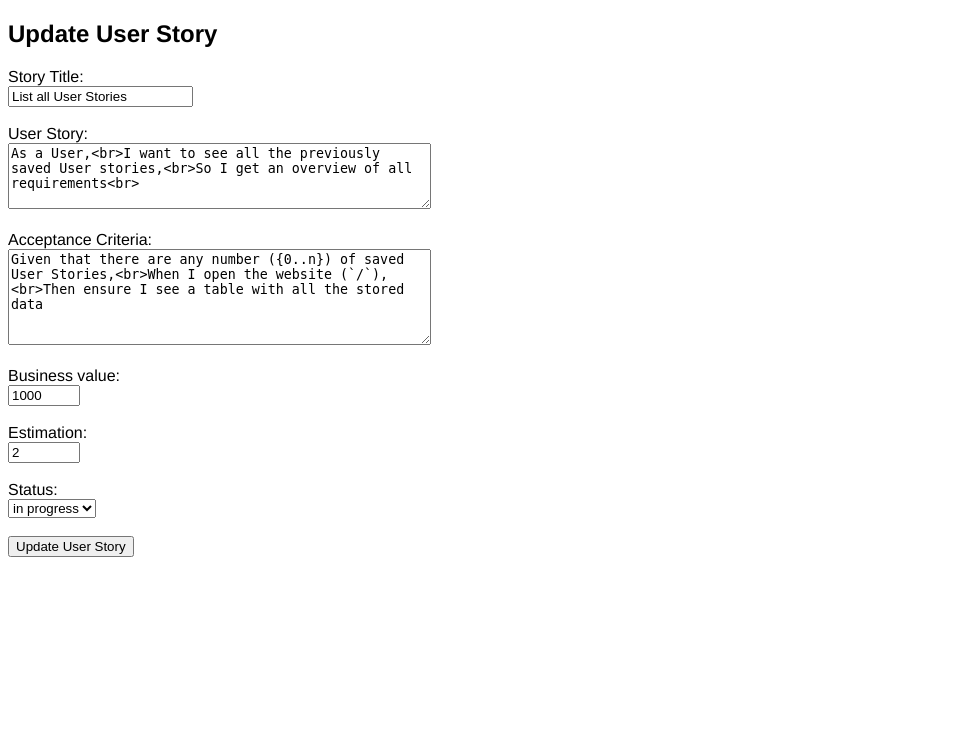
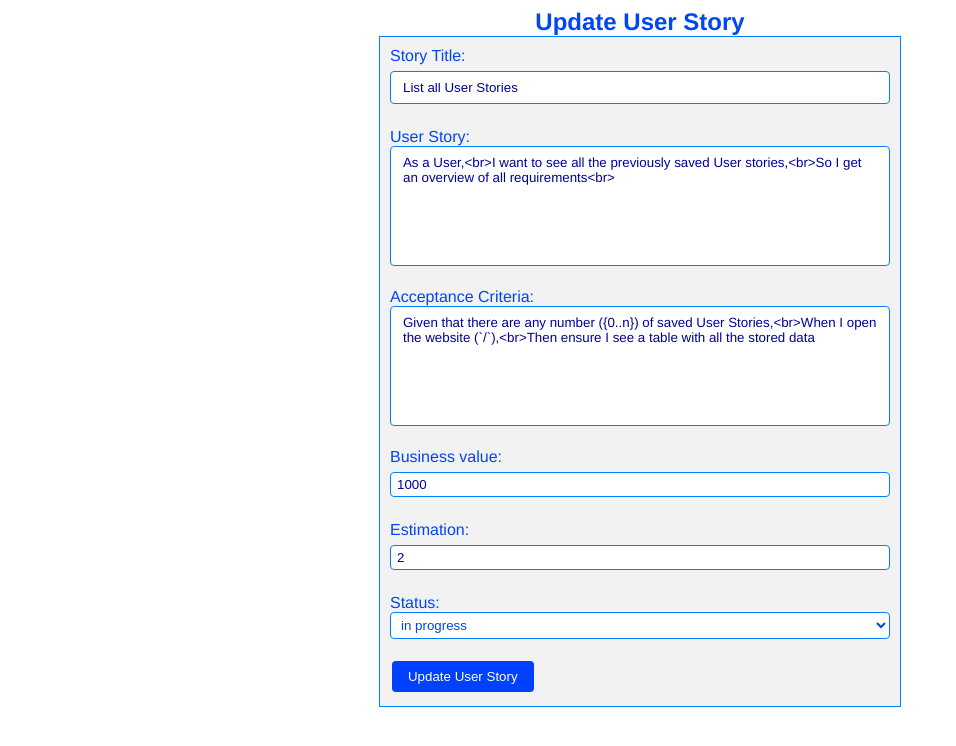
Before and after one commit to brzozasr/super_sprinter_3000, a Flask app: page /story/1 in a window 1280 px wide. Shown: the top 746 px of the page, without its empty margins (0-956 px from the left). Run offline with Flask 2, Linux system fonts and the light colour scheme.

Commit message:
Update story.html, style.css, index.html, pattern.html, story.html

```diff
--- a/static/style.css
+++ b/static/style.css
@@ -2,9 +2,120 @@ body {
     font-family: Helvetica, Arial, sans-serif;
 }
 
-table, tr, td, th {
-    border: 1px solid black;
-    border-collapse: collapse;
+#content {
+  width: 99%;
+  margin: auto;
+  /*border: 3px solid #73AD21;*/
+}
+
+table {
+  border-collapse: collapse;
+  width: 100%;
+}
+
+th, td {
+  padding: 3px;
+  text-align: center;
+  border-bottom: 1px solid #ddd;
+}
+
+th {
+  background-color: #0080ff;
+  color: white;
+}
+
+tr:nth-child(even) {
+  background-color: #f2f2f2;
+}
+
+table.center {
+  margin-left:auto;
+  margin-right:auto;
+}
+
+form.center {
+  max-width: 500px;
+  margin: auto;
+  background: #f2f2f2;
+  padding: 10px;
+  border: 1px solid #0080ff;
+}
+
+label {
+  color: #0146f3;
+}
+
+input[type=text] {
+  width: 100%;
+  color: #000099;
+  padding: 8px 12px;
+  margin: 6px 0;
+  display: inline-block;
+  border: 1px solid #0080ff;
+  border-radius: 4px;
+  box-sizing: border-box;
+}
+
+input[type=number] {
+  width: 100%;
+  color: #000099;
+  padding: 4px 6px;
+  margin: 6px 0;
+  display: inline-block;
+  border: 1px solid #0080ff;
+  border-radius: 4px;
+  box-sizing: border-box;
+}
+
+input[type=submit] {
+  background-color: #0040ff;
+  border: none;
+  color: white;
+  padding: 8px 16px;
+  text-decoration: none;
+  border-radius: 4px;
+  margin: 4px 2px;
+  cursor: pointer;
+}
+
+textarea {
+  width: 100%;
+  color: #000099;
+  font-family: Helvetica, Arial, sans-serif;
+  height: 120px;
+  padding: 8px 12px;
+  box-sizing: border-box;
+  border: 1px solid #0080ff;
+  border-radius: 4px;
+  background-color: white;
+  resize: none;
+}
+
+select {
+  width: 100%;
+  color: #0146f3;
+  padding: 4px 6px;
+  border: 1px solid #0080ff;
+  border-radius: 4px;
+  background-color: white;
+}
+
+h2.title {
+  color: #0146f3;
+  margin: auto;
+  text-align: center;
+}
+
+.txt_center {
+  text-align: center;
+}
+
+.txt_left {
+  text-align: left;
+}
+
+.txt_right {
+  text-align: right;
 }
 
 a:link.btn_red, a:visited.btn_red {
@@ -34,7 +145,7 @@ a:hover.btn_blue, a:active.btn_blue {
 }
 
 a:link.btn_green, a:visited.btn_green {
-  background-color: #33cb1e;
+  background-color: #20bd0a;
   color: white;
   padding: 4px 5px;
   text-align: center;
@@ -43,5 +154,5 @@ a:link.btn_green, a:visited.btn_green {
 }
 
 a:hover.btn_green, a:active.btn_green {
-    background-color: #20bd0a;
+    background-color: #009933;
 }
--- a/templates/pattern.html
+++ b/templates/pattern.html
@@ -7,6 +7,8 @@
     <title>{% block title %} {% endblock %} - Super Sprinter 3000</title>
 </head>
 <body>
+    <div id="content">
     {% block content %} {% endblock %}
+    </div>
 </body>
 </html>
--- a/templates/story.html
+++ b/templates/story.html
@@ -1,16 +1,12 @@
 {% extends 'pattern.html' %}
 
 {% block title %}{% if id_story is none %}Add User Story{% else %}Update User Story{% endif %}{% endblock %}
-
-{% block content %}
-    {% if id_story is none %}
-        <h2>Add User Story</h2>
+{% if id_story is none %}
         {% set btn_value = 'Add new User Story' %}
         {% set business_value = 100 %}
         {% set estimation = 0.5 %}
         {% set story_url = '/add' %}
     {% else %}
-        <h2>Update User Story</h2>
         {% set btn_value = 'Update User Story' %}
         {% set story_title = data_update['title'] %}
         {% set user_story = data_update['user_story'] %}
@@ -20,7 +16,9 @@
         {% set sts = data_update['status'] %}
         {% set story_url = '/update/' + id_story|string %}
     {% endif %}
-    <form action="{{ story_url }}" method="post">
+{% block content %}
+    {% if id_story is none %}<h2 class="title">Add User Story</h2>{% else %}<h2 class="title">Update User Story</h2>{% endif %}
+    <form action="{{ story_url }}" method="post" class="center">
         <label for="title">Story Title:</label><br>
         <input type="text" id="title" name="title" minlength="5" value="{{ story_title }}" placeholder="Write story title" required><br>
         <br>
@@ -28,7 +26,7 @@
         <textarea id="story" name="story" rows="4" cols="50" placeholder="Write user story" required>{{ user_story }}</textarea><br>
         <br>
         <label for="criteria">Acceptance Criteria:</label><br>
-        <textarea id="criteria" name="criteria" rows="6" cols="50" placeholder="Write acceptance ariteria" required>{{ acceptance_criteria }}</textarea><br>
+        <textarea id="criteria" name="criteria" rows="6" cols="50" placeholder="Write acceptance criteria" required>{{ acceptance_criteria }}</textarea><br>
         <br>
         <label for="business_value">Business value:</label><br>
         <input type="number" id="business_value" name="business_value" min="100" max="1500" step="100" value="{{ business_value }}" required><br>
```
Also changed, not shown: templates/index.html (+6 -6 lines).
